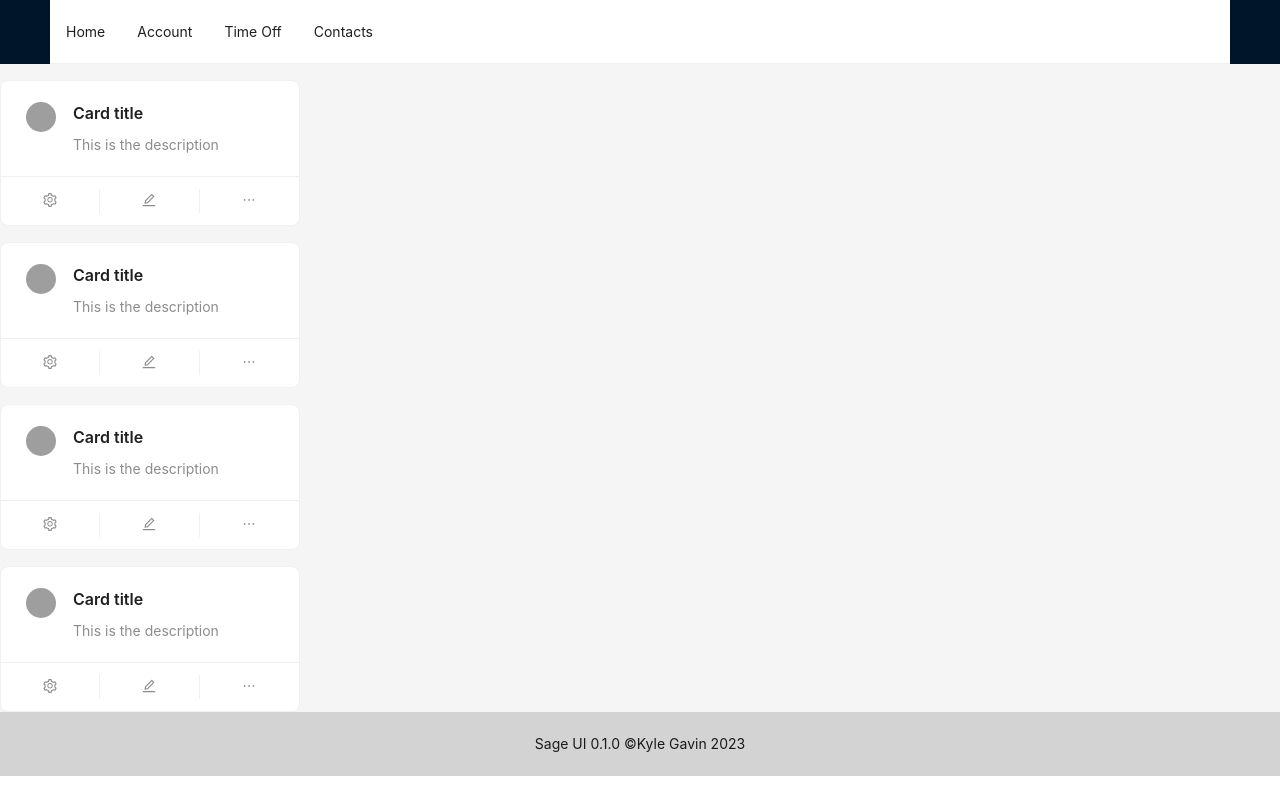
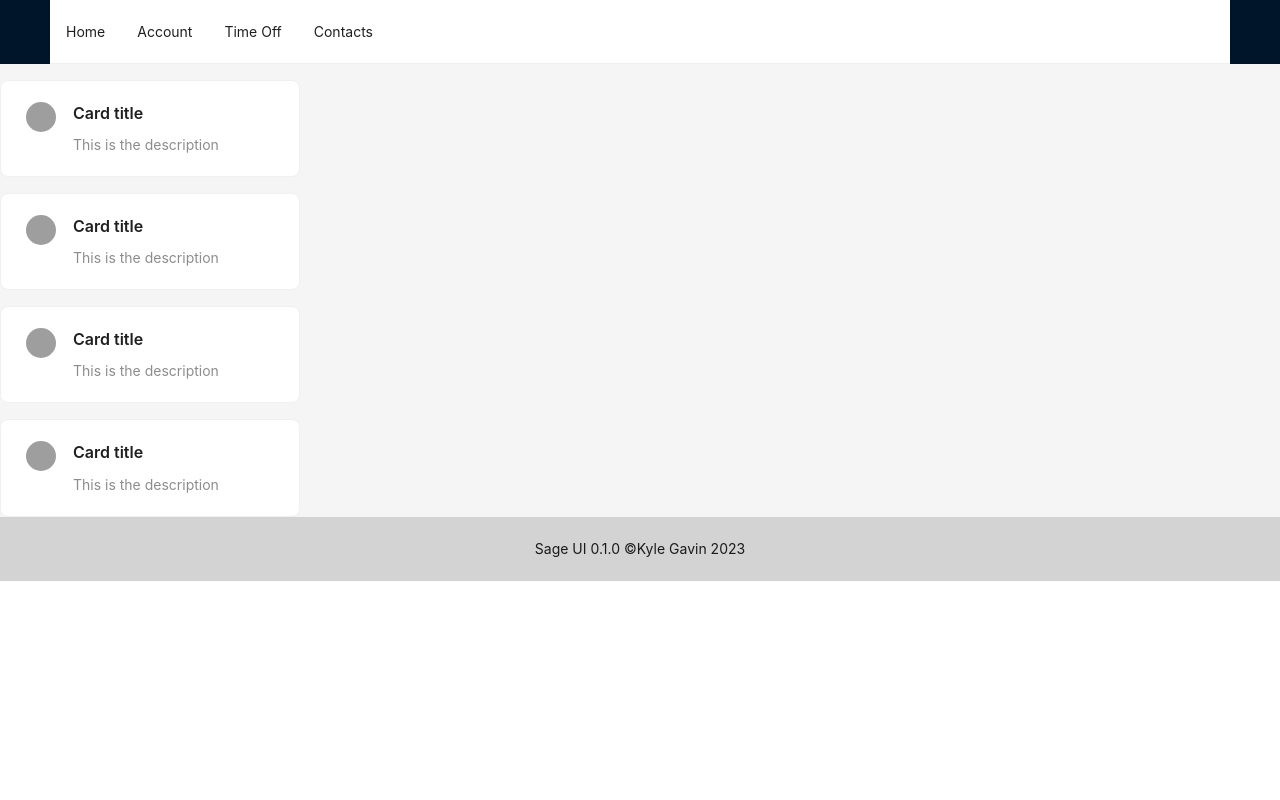
Before and after one commit to kylegav/sage, a React (Create React App) app: page /contacts in a window 1280 px wide. Built offline with nearby package versions, Linux system fonts and the light colour scheme; grey boxes are pictures that could not be loaded.

Commit message:
Update to Contacts/index.js
Removed action tab on the cards <temporary>?

```diff
--- a/src/Modules/Contacts/index.js
+++ b/src/Modules/Contacts/index.js
@@ -11,11 +11,7 @@ const Contacts = () => {
     <>
       <Card
         style={{ width: 300, marginTop: 16 }}
-        actions={[
-          <SettingOutlined key="setting" />,
-          <EditOutlined key="edit" />,
-          <EllipsisOutlined key="ellipsis" />,
-        ]}
+
       >
         <Skeleton loading={false} avatar active>
           <Meta
@@ -27,11 +23,7 @@ const Contacts = () => {
       </Card>
       <Card
         style={{ width: 300, marginTop: 16 }}
-        actions={[
-          <SettingOutlined key="setting" />,
-          <EditOutlined key="edit" />,
-          <EllipsisOutlined key="ellipsis" />,
-        ]}
+
       >
         <Skeleton loading={false} avatar active>
           <Meta
@@ -43,11 +35,7 @@ const Contacts = () => {
       </Card>
       <Card
         style={{ width: 300, marginTop: 16 }}
-        actions={[
-          <SettingOutlined key="setting" />,
-          <EditOutlined key="edit" />,
-          <EllipsisOutlined key="ellipsis" />,
-        ]}
+
       >
         <Skeleton loading={false} avatar active>
           <Meta
@@ -59,11 +47,7 @@ const Contacts = () => {
       </Card>
       <Card
         style={{ width: 300, marginTop: 16 }}
-        actions={[
-          <SettingOutlined key="setting" />,
-          <EditOutlined key="edit" />,
-          <EllipsisOutlined key="ellipsis" />,
-        ]}
+
       >
         <Skeleton loading={false} avatar active>
           <Meta
```
